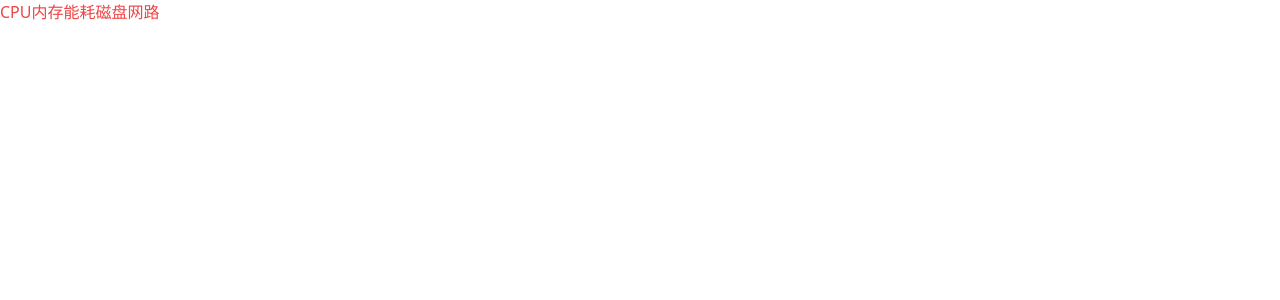
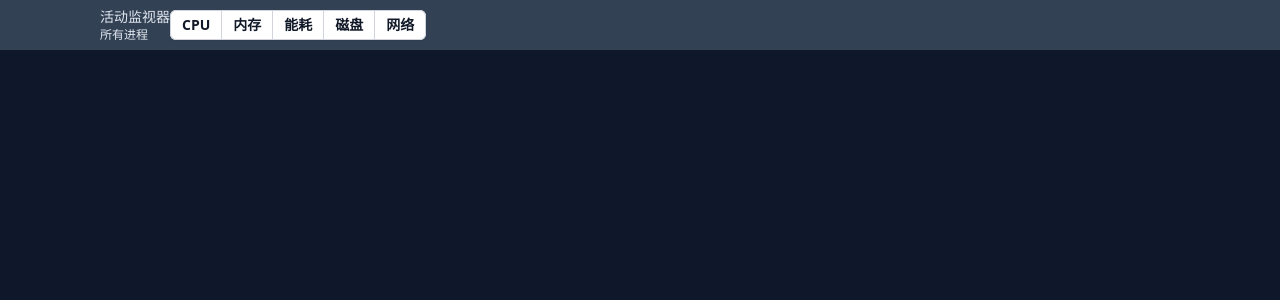
Before and after one commit to zhangyemengren/resource_monitor, a Vue app: page / in a window 1280 px wide. Shown: the top 300 px of the page. Built offline with nearby package versions, Linux system fonts and the light colour scheme.

Commit message:
feat: 部分ui

```diff
--- a/src/components/TitleBar.vue
+++ b/src/components/TitleBar.vue
@@ -1,20 +1,43 @@
-<script setup lang="ts">
-import { invoke } from '@tauri-apps/api'
+<script lang="ts" setup>
+import {invoke} from '@tauri-apps/api'
+import {ref} from "vue";
+
+const cpuInfo = ref('');
+
 async function callRust() {
-    const response = await invoke('test_cpu');
-    console.log(response);
+    cpuInfo.value = await invoke('test_cpu');
 }
 </script>
 
 <template>
-    <div :class="['text-red-500', 'flex']">
-        <ul :class="['flex']">
-            <li @click="callRust">CPU</li>
-            <li>内存</li>
-            <li>能耗</li>
-            <li>磁盘</li>
-            <li>网路</li>
-        </ul>
+    <div class="flex pl-[100px] bg-slate-700 h-[50px] items-center">
+        <div>
+            <p class="text-sm">活动监视器</p>
+            <p class="text-xs">所有进程</p>
+        </div>
+        <span class="isolate inline-flex rounded-md shadow-sm h-[30px]">
+            <button
+                class="relative inline-flex items-center rounded-l-md bg-white px-3 py-2 text-sm font-semibold text-gray-900 ring-1 ring-inset ring-gray-300 hover:bg-gray-50 focus:z-10"
+                type="button"
+                @click="callRust"
+            >CPU</button>
+            <button
+                class="relative -ml-px inline-flex items-center bg-white px-3 py-2 text-sm font-semibold text-gray-900 ring-1 ring-inset ring-gray-300 hover:bg-gray-50 focus:z-10"
+                type="button">内存</button>
+  <button
+      class="relative -ml-px inline-flex items-center bg-white px-3 py-2 text-sm font-semibold text-gray-900 ring-1 ring-inset ring-gray-300 hover:bg-gray-50 focus:z-10"
+      type="button">能耗</button>
+            <button
+                class="relative -ml-px inline-flex items-center bg-white px-3 py-2 text-sm font-semibold text-gray-900 ring-1 ring-inset ring-gray-300 hover:bg-gray-50 focus:z-10"
+                type="button">磁盘</button>
+  <button
+      class="relative -ml-px inline-flex items-center rounded-r-md bg-white px-3 py-2 text-sm font-semibold text-gray-900 ring-1 ring-inset ring-gray-300 hover:bg-gray-50 focus:z-10"
+      type="button">网络</button>
+
+</span>
+        <div>
+            {{ cpuInfo }}
+        </div>
     </div>
 </template>
 
--- a/src/styles.css
+++ b/src/styles.css
@@ -1,3 +1,9 @@
 @tailwind base;
 @tailwind components;
 @tailwind utilities;
+
+@layer base{
+    html, body{
+        @apply h-full bg-slate-900 text-slate-200;
+    }
+}
```
